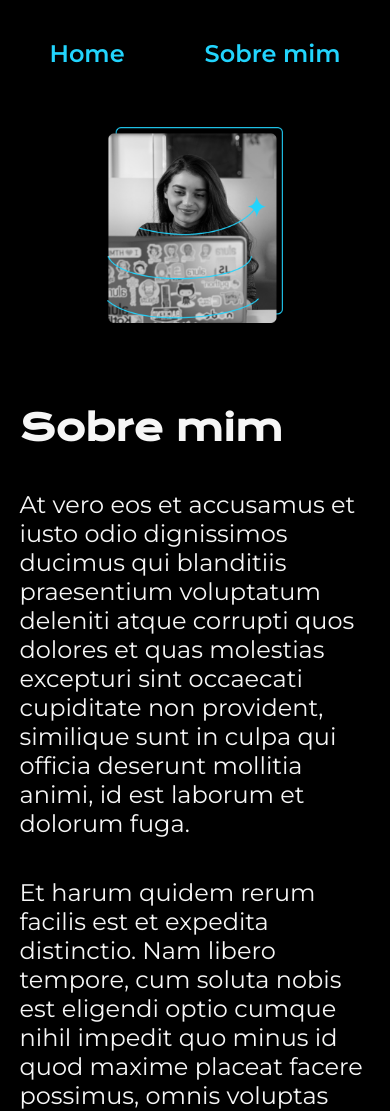
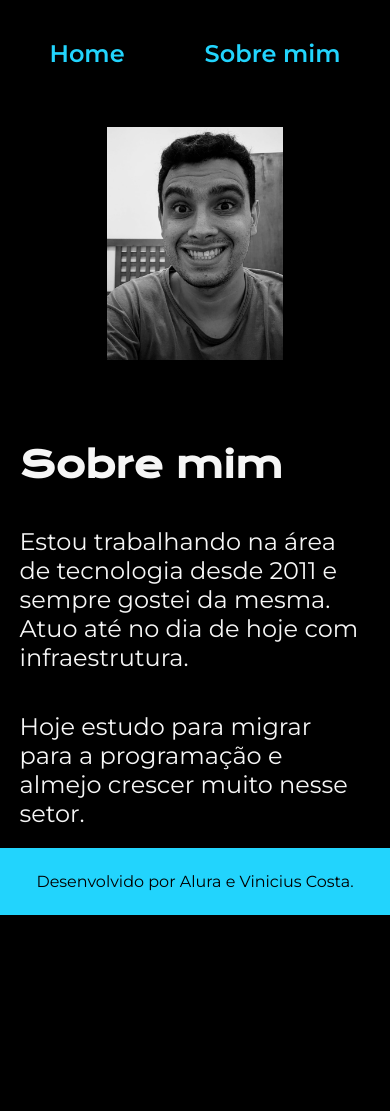
Before and after one commit to devlooperBR/portifolio, a plain HTML site: page about.html in a window 390 px wide. Shown: the top 1111 px of the page. After the commit the page ends 915 px from the top, so only its background shows below. Drawn offline with nearby package versions, Linux system fonts and the light colour scheme.

Commit message:
atualização com meus dados

```diff
--- a/about.html
+++ b/about.html
@@ -17,10 +17,10 @@
     <main class="apresentacao">
         <section class="apresentacao__conteudo">
             <h1 class="apresentacao__conteudo__titulo">Sobre mim</h1>
-            <p class="apresentacao__conteudo__texto">At vero eos et accusamus et iusto odio dignissimos ducimus qui blanditiis praesentium voluptatum deleniti atque corrupti quos dolores et quas molestias excepturi sint occaecati cupiditate non provident, similique sunt in culpa qui officia deserunt mollitia animi, id est laborum et dolorum fuga.</p>
-            <p class="apresentacao__conteudo__texto">Et harum quidem rerum facilis est et expedita distinctio. Nam libero tempore, cum soluta nobis est eligendi optio cumque nihil impedit quo minus id quod maxime placeat facere possimus, omnis voluptas assumenda est, omnis dolor repellendus. Temporibus autem quibusdam et aut officiis debitis aut rerum necessitatibus saepe eveniet ut et voluptates repudiandae sint et molestiae non recusandae. Itaque earum rerum hic tenetur a sapiente delectus, ut aut reiciendis voluptatibus maiores alias consequatur aut perferendis doloribus asperiores ipsum delis forum birol parela maxime infena. Excepteur sint occaecat cupidatat non.</p>
+            <p class="apresentacao__conteudo__texto">Estou trabalhando na área de tecnologia desde 2011 e sempre gostei da mesma. Atuo até no dia de hoje com infraestrutura.</p>
+            <p class="apresentacao__conteudo__texto">Hoje estudo para migrar para a programação e almejo crescer muito nesse setor.</p>
         </section>
-        <img src="./assets/imagem.png" alt="Foto de mulher programando"  class="apresentacao__imagem">
+        <img src="./assets/imagem.jpeg" alt="Foto de Vinicius Costa sorrindo"  class="apresentacao__imagem">
     </main>
     <footer class="rodape">
         <p>Desenvolvido por Alura e Vinicius Costa.</p>
--- a/styles/style.css
+++ b/styles/style.css
@@ -140,4 +140,8 @@ body {
     .apresentacao__conteudo {
         width: auto;
     }
+
+    .rodape{
+        font-size: 1rem;
+    }
 }
```
Also changed, not shown: index.html (+5 -5 lines), assets/imagem.jpeg (added), assets/imagem.png (deleted).
